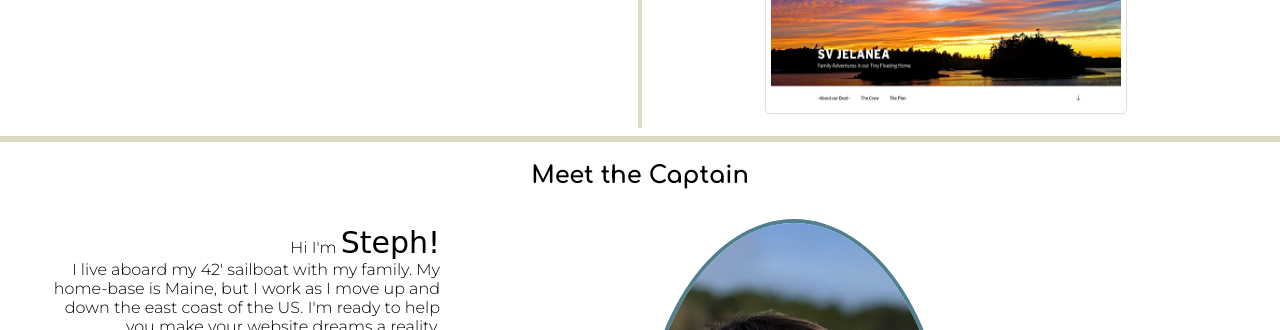
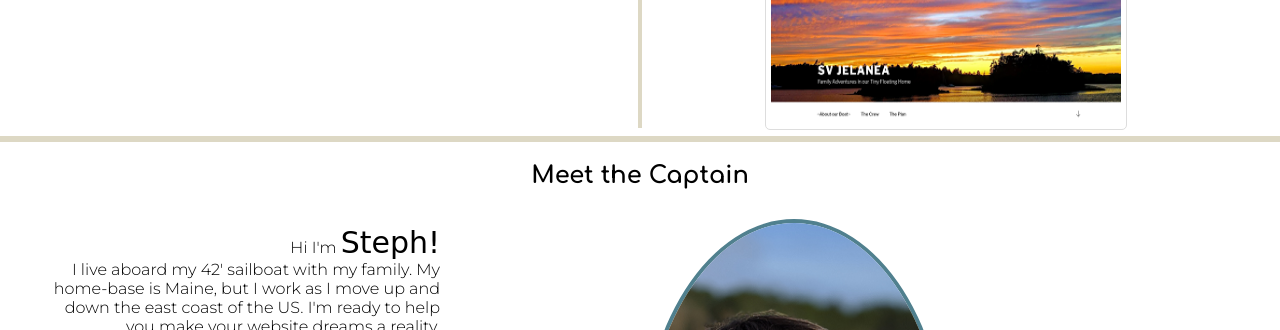
Before and after one commit to SVWessel/portfolio-project, a plain HTML site: page index.html in a window 1280 px wide. Shown: the part 1153-1483 px from the top of the page. Drawn offline with Linux system fonts and the light colour scheme; a web font is replaced by a local one.

Commit message:
tweaks to site

```diff
--- a/css/main.css
+++ b/css/main.css
@@ -89,6 +89,8 @@ main img{
   border: 1px solid #ddd;
   border-radius:5px;
   padding:5px;
+  margin-bottom: 25px;
+  margin-top:15px;
   width:200px;
   height:100px;
 }
@@ -100,6 +102,8 @@ main img.websites{
   width:350px;
   height:175px;
   margin-left: 50px;
+  margin-bottom: 8px;
+  margin-top: 0px;
 }
 
 main p{
```
Also changed, not shown: img/Logo-1.png, img/fnf-logo.png.
